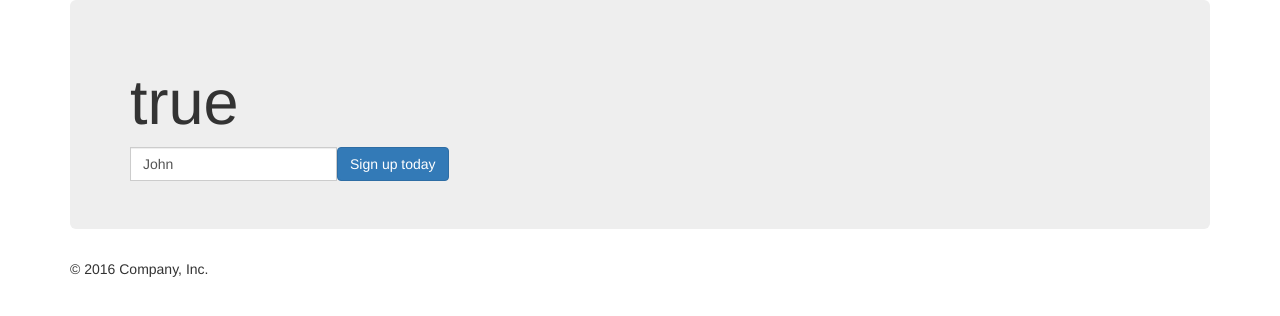
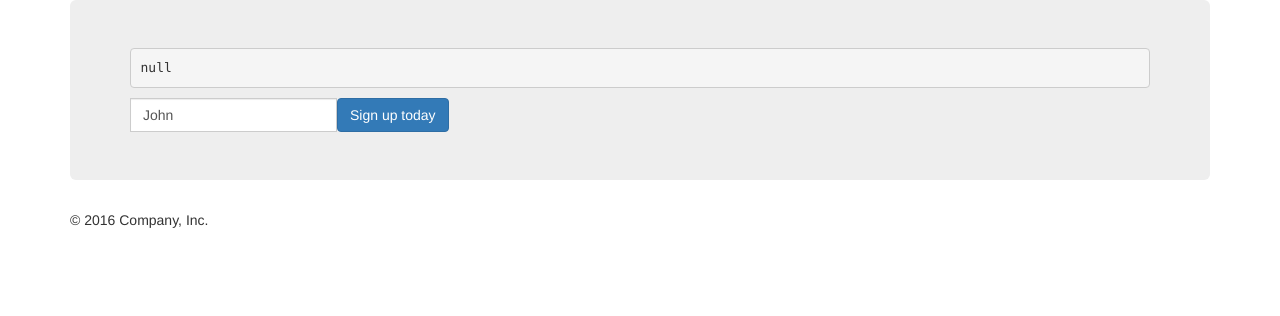
Before and after one commit to LintonBlack/Angular2-Forms, an Angular app: page / in a window 1280 px wide. Shown: the top 316 px of the page. Built offline with nearby package versions, Linux system fonts and the light colour scheme.

Commit message:
Validation errors

```diff
--- a/src/app/app.component.html
+++ b/src/app/app.component.html
@@ -1,12 +1,13 @@
 <div class="container">
       <div class="jumbotron">
-        <h1>{{usernameRef.valid}}</h1>
+        <pre>{{usernameRef.errors | json}}</pre>
         <form class="form-inline">
 		  <div class="form-group">
 		    <div class="input-group">
 		      <input
 			      type="text"
 			      required
+			      minlength="3"
 			      #usernameRef="ngModel"
 			      class="form-control"
 			      name="username"
```
